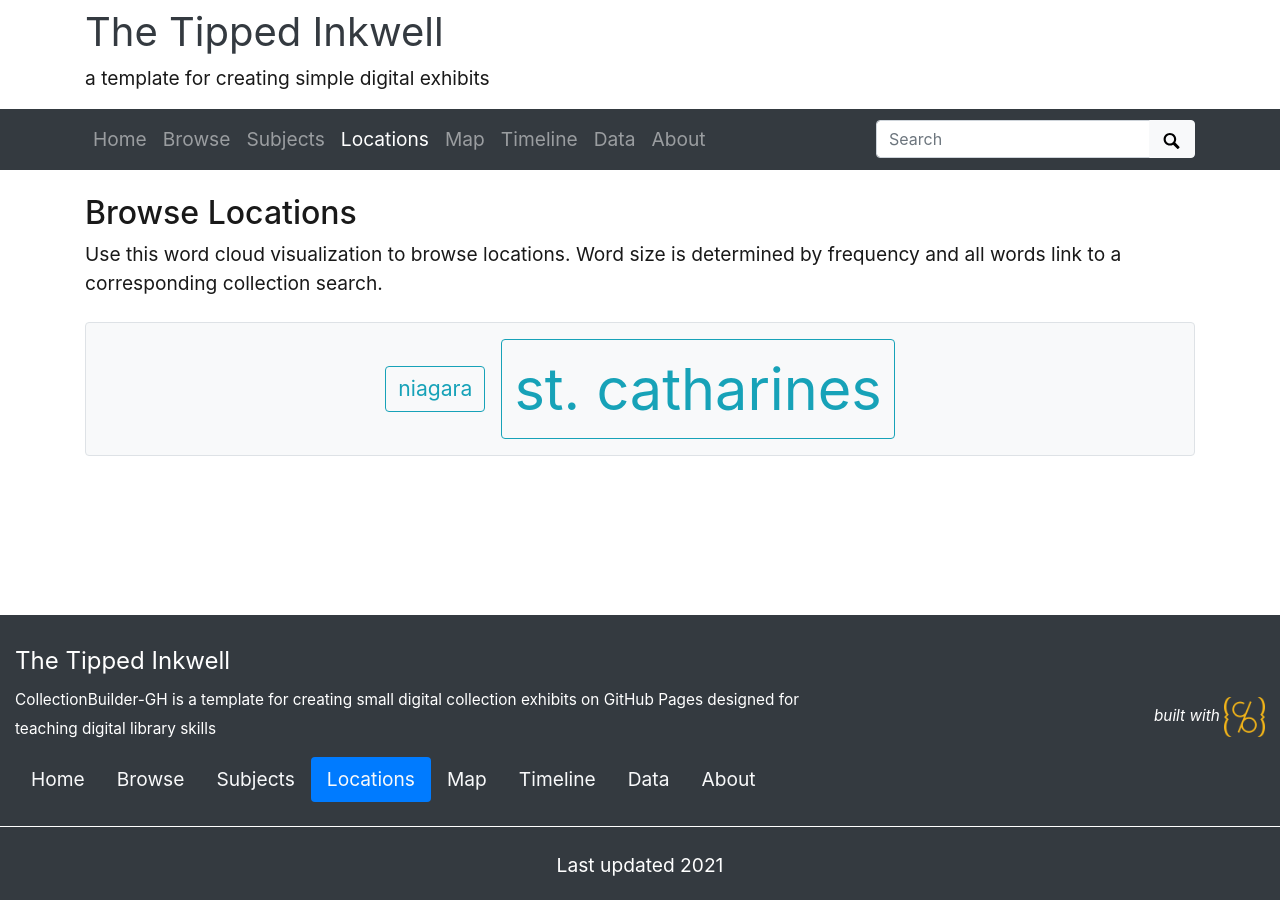
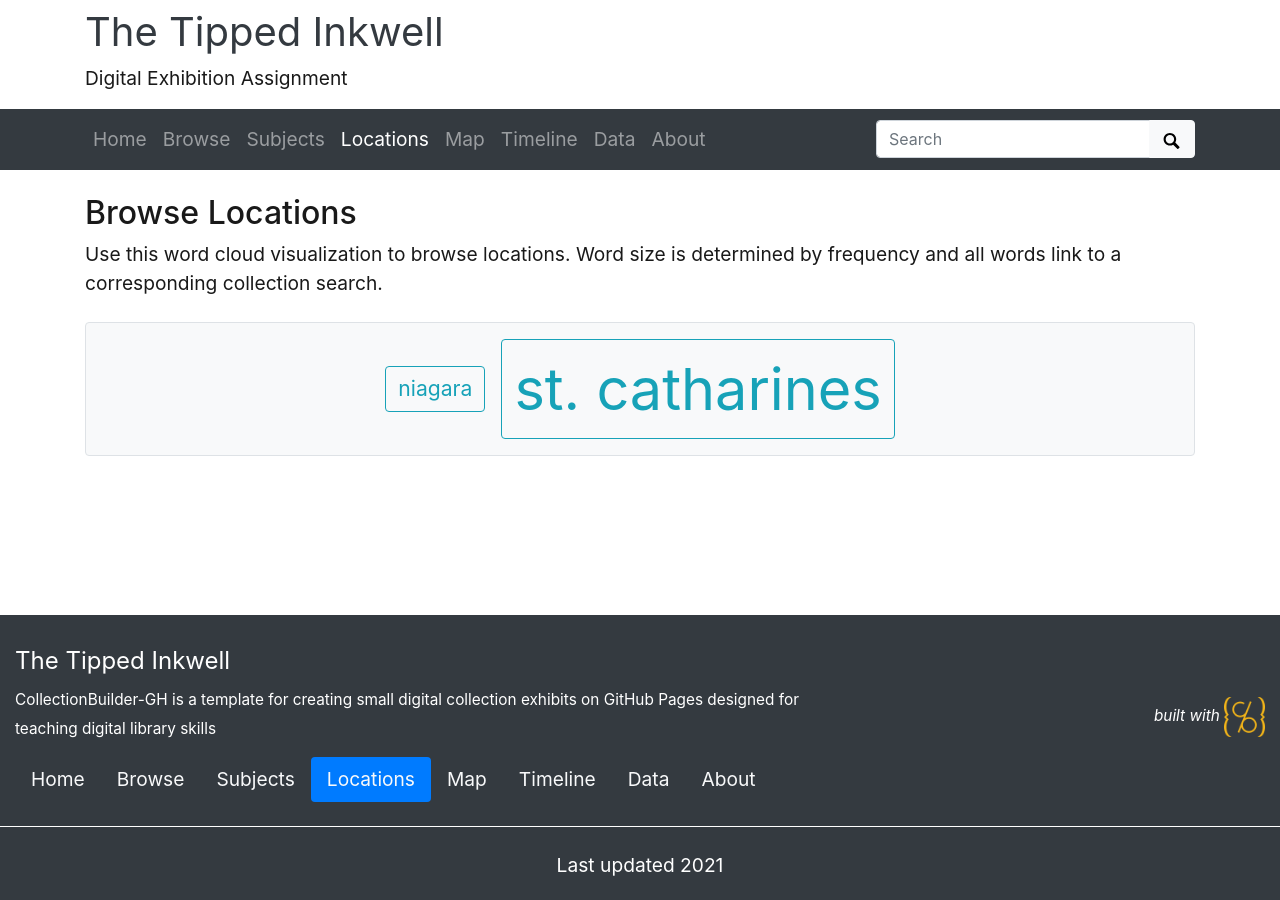
Before and after one commit to rs18bl/The-Tipped-Inkwell, a Jekyll site: the page built from pages/locations.md, in a window 1280 px wide. Built offline with Jekyll 4.4.1, drawn with Linux system fonts in a browser that asks for light colours.

Commit message:
Update _config.yml

```diff
--- a/_config.yml
+++ b/_config.yml
@@ -22,7 +22,7 @@ source-code: https://rs18bl.github.io/The-Tipped-Inkwell/
 # title of site appears in banner
 title: The Tipped Inkwell
 # tagline, a short phrase that will appear throughout the site in the top banner
-tagline: a template for creating simple digital exhibits
+tagline: Digital Exhibition Assignment
 # description appears in meta tags and other locations
 # this description might appear in search result lists, keep around 160 characters max
 description: "CollectionBuilder-GH is a template for creating small digital collection exhibits on GitHub Pages designed for teaching digital library skills"
```
